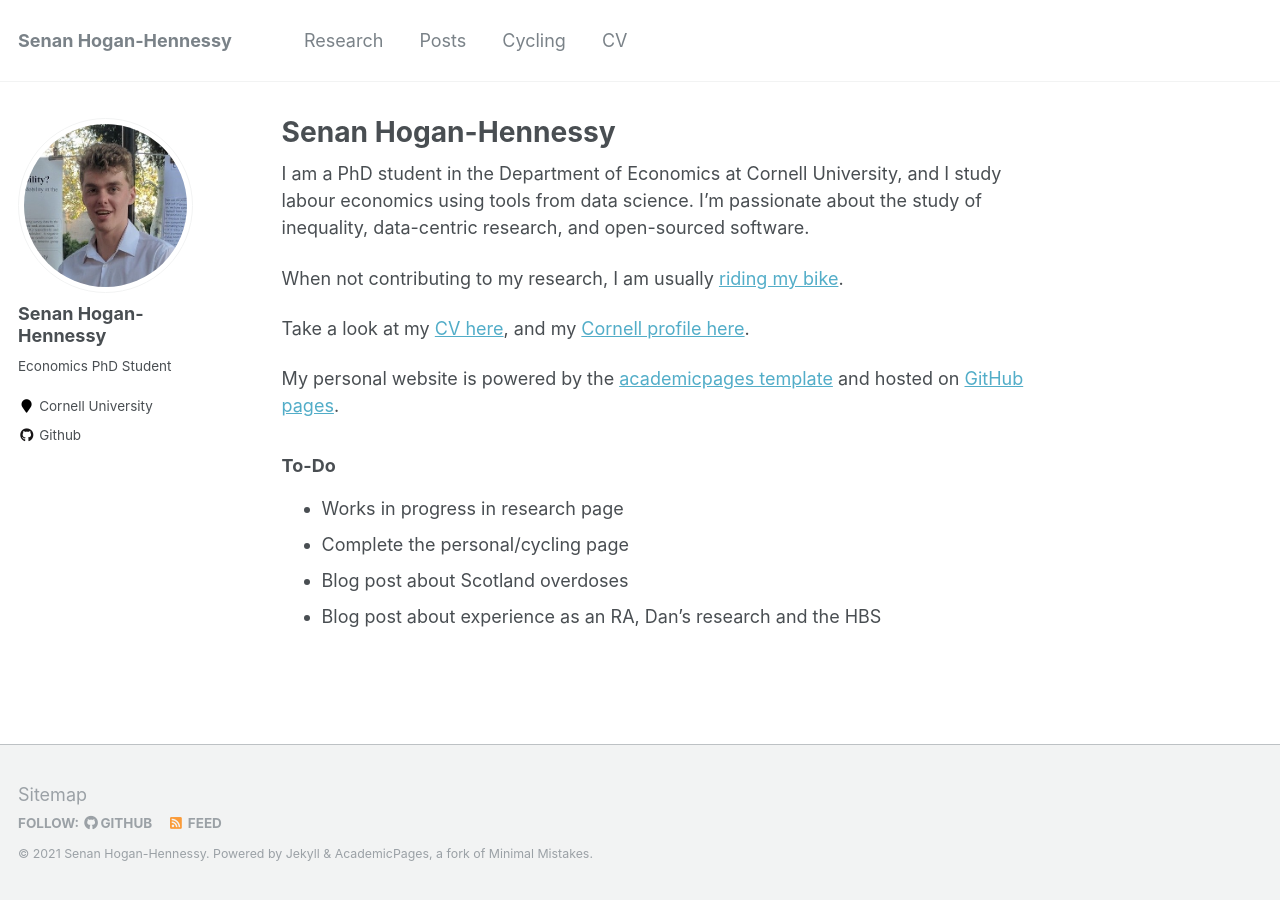
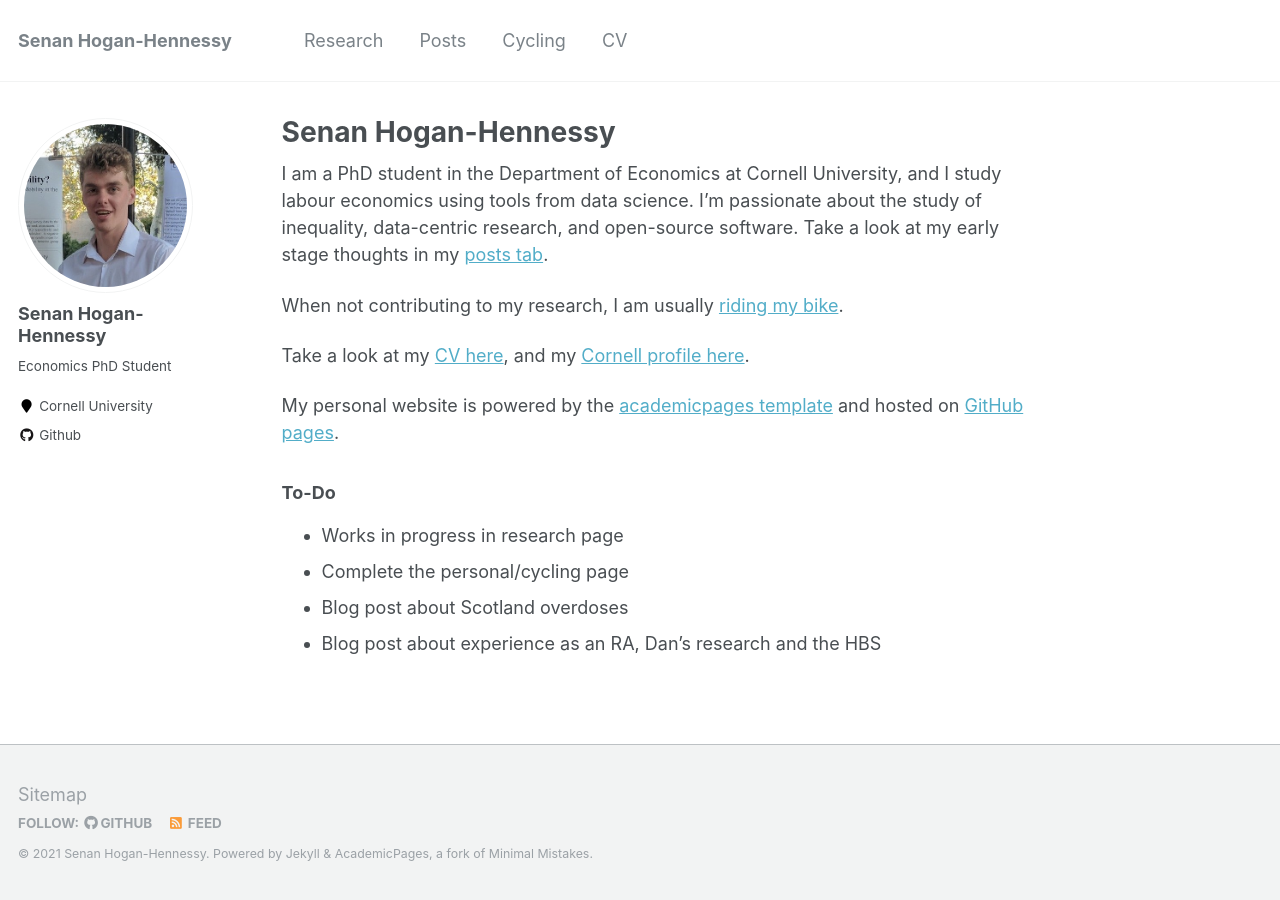
Before and after one commit to shoganhennessy/shoganhennessy.github.io, a Jekyll site: the page built from _pages/about.md, in a window 1280 px wide. Built offline with Jekyll 4.4.1, drawn with Linux system fonts in a browser that asks for light colours.

Commit message:
changing the available pages

```diff
--- a/_pages/about.md
+++ b/_pages/about.md
@@ -9,7 +9,8 @@
 ---
 
 I am a PhD student in the Department of Economics at Cornell University, and I study labour economics using tools from data science.
-I'm passionate about the study of inequality, data-centric research, and open-sourced software.
+I'm passionate about the study of inequality, data-centric research, and open-source software.
+Take a look at my early stage thoughts in my [posts tab](https://shoganhennessy.github.io/year-archive/).
 
 When not contributing to my research, I am usually [riding my bike](https://shoganhennessy.github.io/cycling/).
 
```
